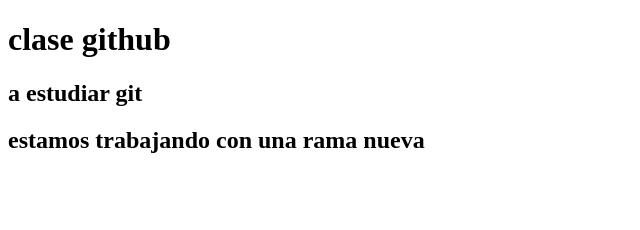
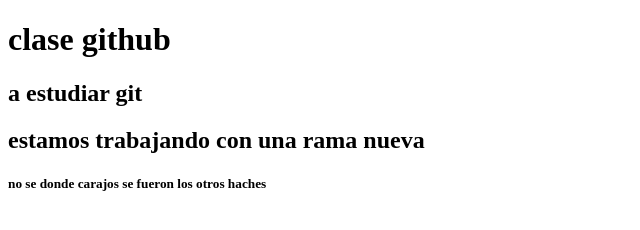
Before and after one commit to Jiuber-JbR/estudiando-git, a plain HTML site: page index.html in a window 1280 px wide. Shown: the whole page, without its empty margins (0-640 px from the left). Drawn offline with Linux system fonts and the light colour scheme.

Commit message:
h5 creado

```diff
--- a/index.html
+++ b/index.html
@@ -24,7 +24,7 @@
 
 
    <footer>
-
+    <h5>no se donde carajos se fueron los otros haches</h5>
    </footer>
 </body>
 </html>
```
